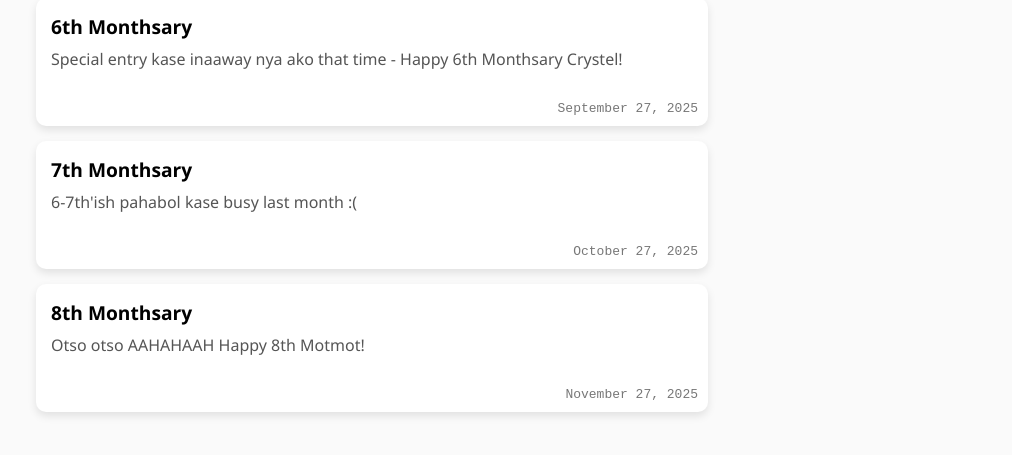
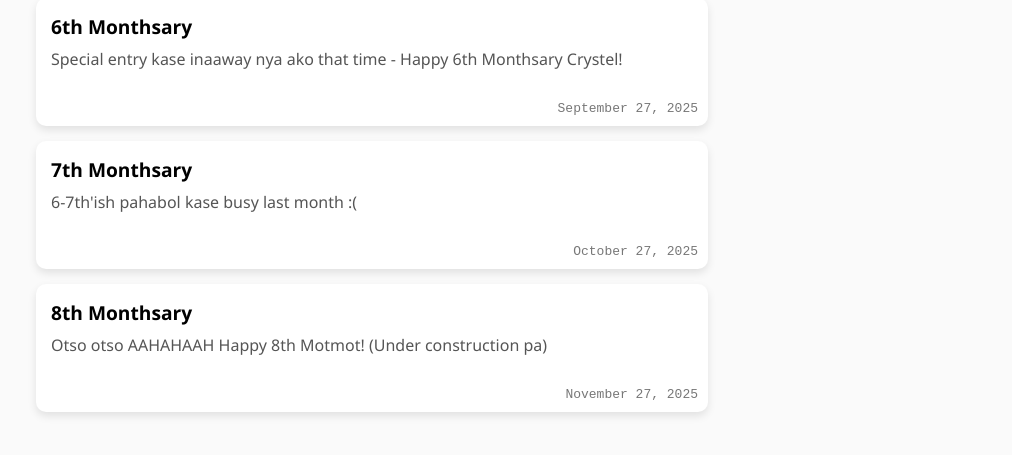
Before and after one commit to yuan-miranda/crystel, a website: page public/index.html in a window 1280 px wide. Shown: the part 796-1251 px from the top of the page, without its empty margins (268-1280 px from the left). Drawn offline with Linux system fonts and the light colour scheme.

Commit message:
fix: Update description for 8th Monthsary to indicate it's under construction

```diff
--- a/public/index.html
+++ b/public/index.html
@@ -63,7 +63,7 @@
         <div class="selection-item" onclick="location.href='8th_Monthsary/index.html'">
             <div class="title">8th Monthsary</div>
             <div class="description">
-                Otso otso AAHAHAAH Happy 8th Motmot!
+                Otso otso AAHAHAAH Happy 8th Motmot! (Under construction pa)
             </div>
             <pre id="date">November 27, 2025</pre>
         </div>
```
